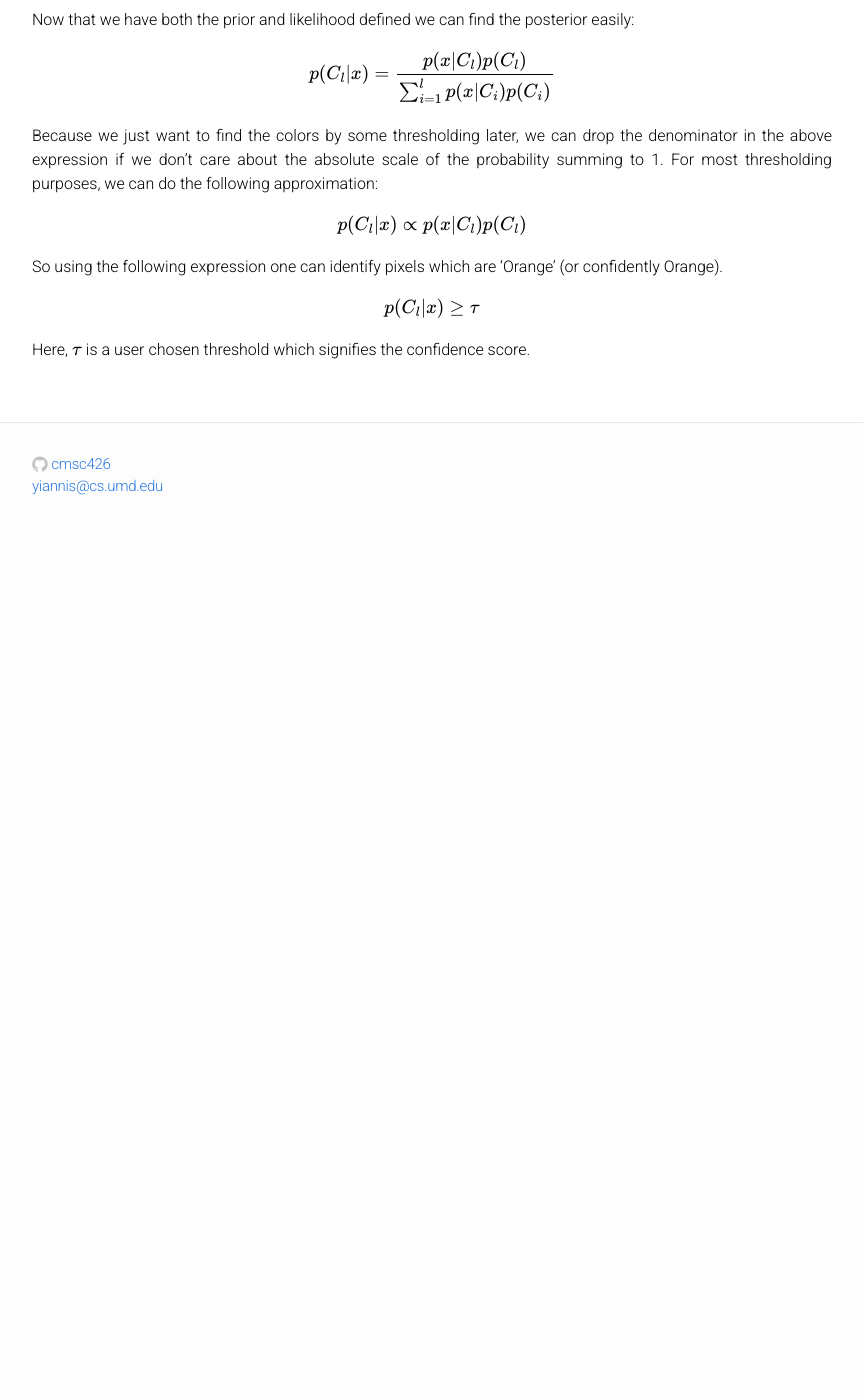
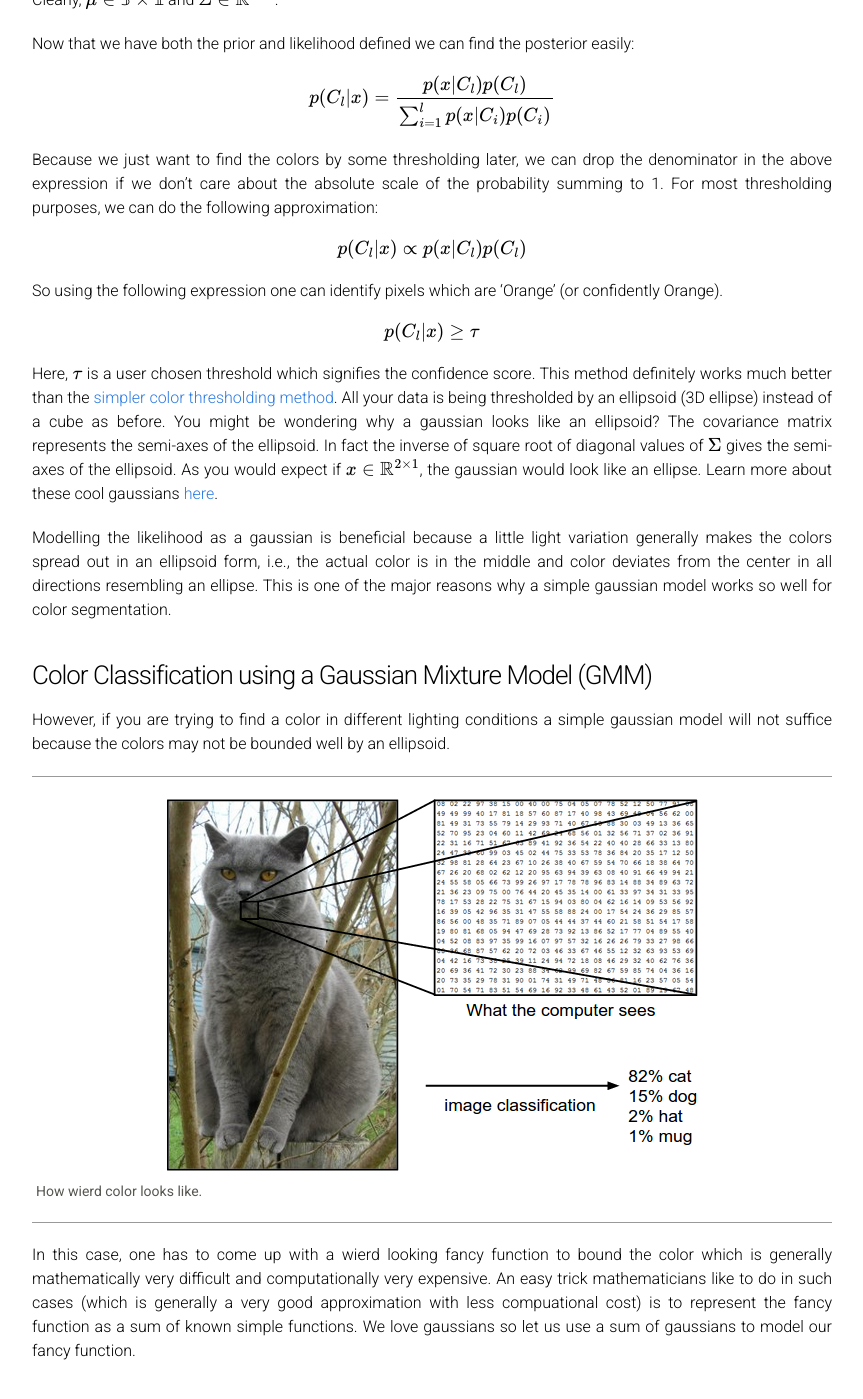
Before and after one commit to cmsc426/cmsc426.github.io, a Jekyll site: the page built from colorseg.md, in a window 1280 px wide and 1400 px high, scrolled down 9416 px. Shown: the whole window, without its empty margins (208-1071 px from the left). Built offline with Jekyll 4.4.1, drawn with Linux system fonts in a browser that asks for light colours; formulas are drawn with MathJax 3; before the commit the page ends 9959 px from its top, so only the background shows below that; some of the changed text lies outside the part shown.

Commit message:
Editing colorseg

```diff
--- a/colorseg.md
+++ b/colorseg.md
@@ -12,6 +12,7 @@ The Table of Contents:
 - [Color Classification](#colorclassification)
 	- [Color Thresholding](#colorthresh)
 	- [Color Classification using a Single Gaussian](#gaussian)
+	- [Color Classification using a Gaussian Mixture Model (GMM)](#gmm)
 
 <a name='intro'></a>
 
@@ -227,4 +228,17 @@ $$
 p(C_l \vert x) \ge \tau
 $$
 
-Here, $$\tau$$ is a user chosen threshold which signifies the confidence score.
+Here, $$\tau$$ is a user chosen threshold which signifies the confidence score. This method definitely works much better than the [simpler color thresholding method](#colorthresh). All your data is being thresholded by an ellipsoid (3D ellipse) instead of a cube as before. You might be wondering why a gaussian looks like an ellipsoid? The covariance matrix represents the semi-axes of the ellipsoid. In fact the inverse of square root of diagonal values of $$\Sigma$$ gives the semi-axes of the ellipsoid. As you would expect if $$x \in \mathbb{R}^{2 \times 1}$$, the gaussian would look like an ellipse. Learn more about these cool gaussians [here](https://en.wikipedia.org/wiki/Multivariate_normal_distribution).
+
+Modelling the likelihood as a gaussian is beneficial because a little light variation generally makes the colors spread out in an ellipsoid form, i.e., the actual color is in the middle and color deviates from the center in all directions resembling an ellipse. This is one of the major reasons why a simple gaussian model works so well for color segmentation.
+
+<a name='gmm'></a>
+### Color Classification using a Gaussian Mixture Model (GMM)
+However, if you are trying to find a color in different lighting conditions a simple gaussian model will not suffice because the colors may not be bounded well by an ellipsoid.
+
+<div class="fig figcenter fighighlight">
+  <img src="/assets/classify.png">
+  <div class="figcaption">How wierd color looks like.</div>
+</div>
+
+In this case, one has to come up with a wierd looking fancy function to bound the color which is generally mathematically very difficult and computationally very expensive. An easy trick mathematicians like to do in such cases (which is generally a very good approximation with less compuational cost) is to represent the fancy function as a sum of known simple functions. We love gaussians so let us use a sum of gaussians to model our fancy function.
```
